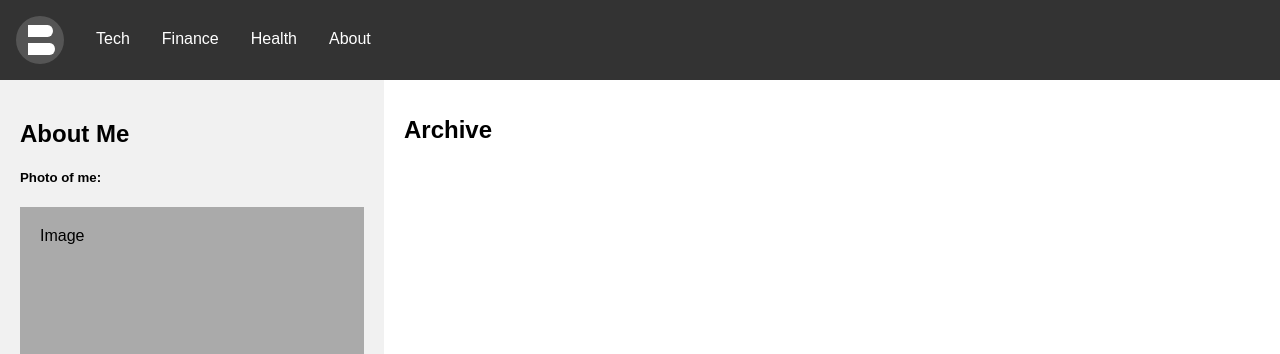
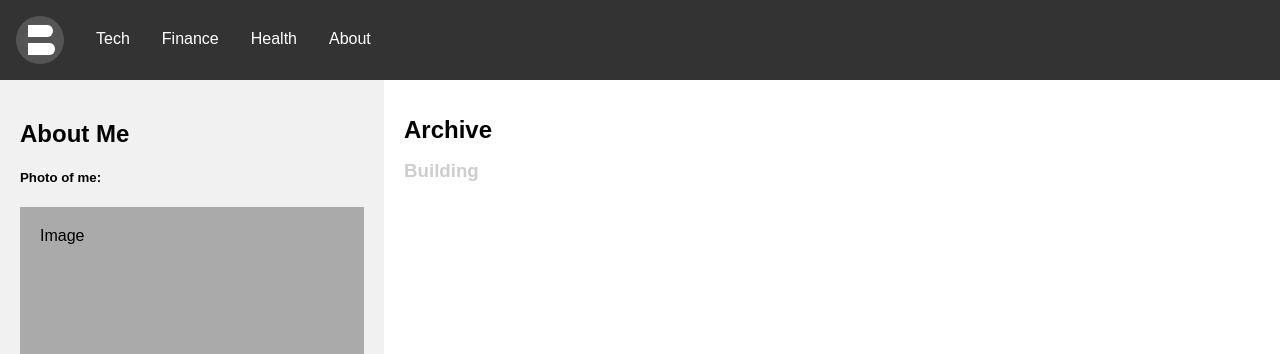
Before and after one commit to goncalobonina/goncalobonina.github.io, a Jekyll site: the page built from archive.md, in a window 1280 px wide. Shown: the top 354 px of the page. Built offline with Jekyll 4.4.1, drawn with Linux system fonts in a browser that asks for light colours.

Commit message:
Update archive.md

```diff
--- a/archive.md
+++ b/archive.md
@@ -2,3 +2,11 @@
 layout: page
 title: Archive
 ---
+
+{% for post in site.categories.Tech offset:3 %}
+  <article class="post">
+    <h1 class="post-title">
+      <a href="{{ site.baseurl }}{{ post.url }}">{{ post.title }}</a>
+    </h1>
+  </article>
+{% endfor %}
```
